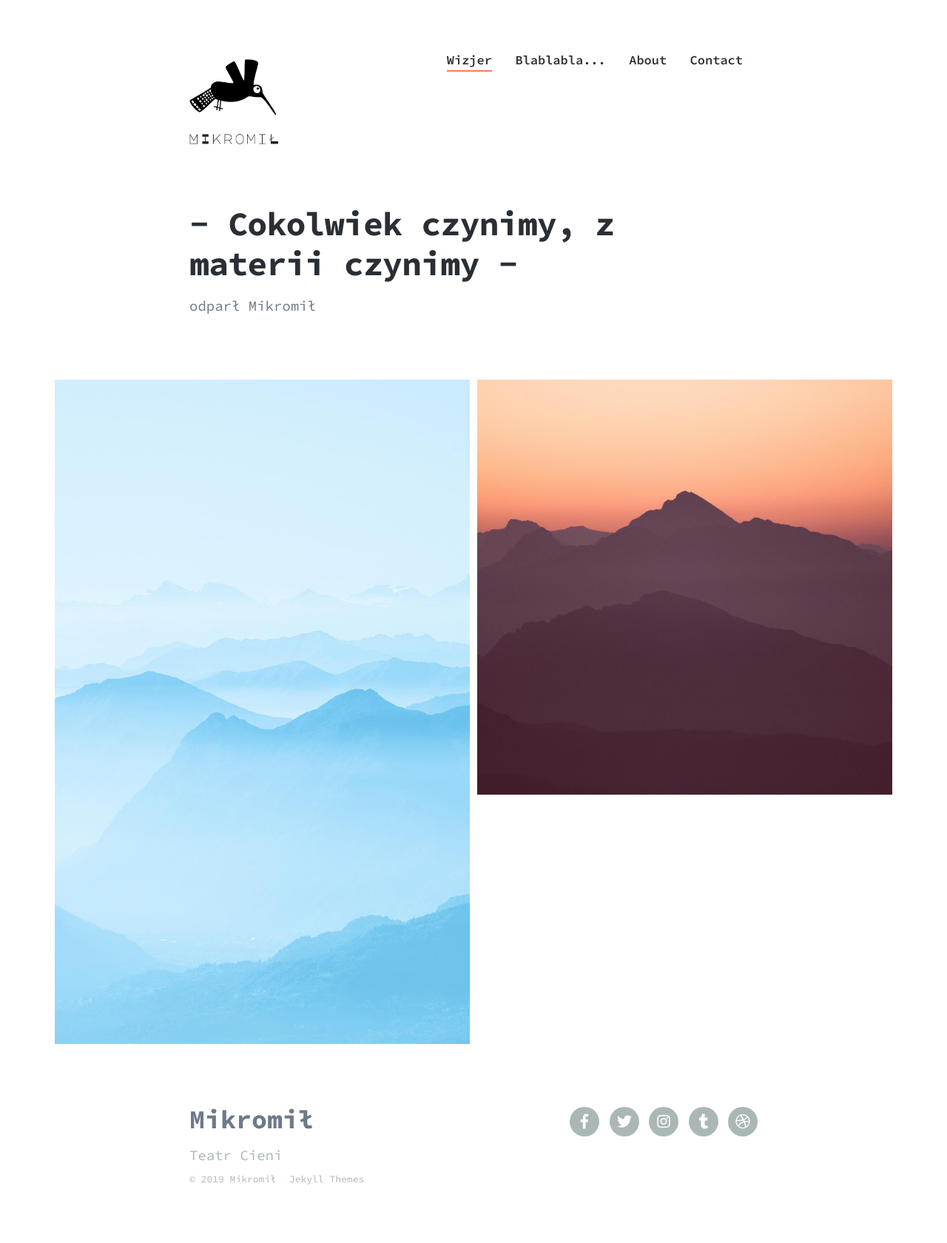
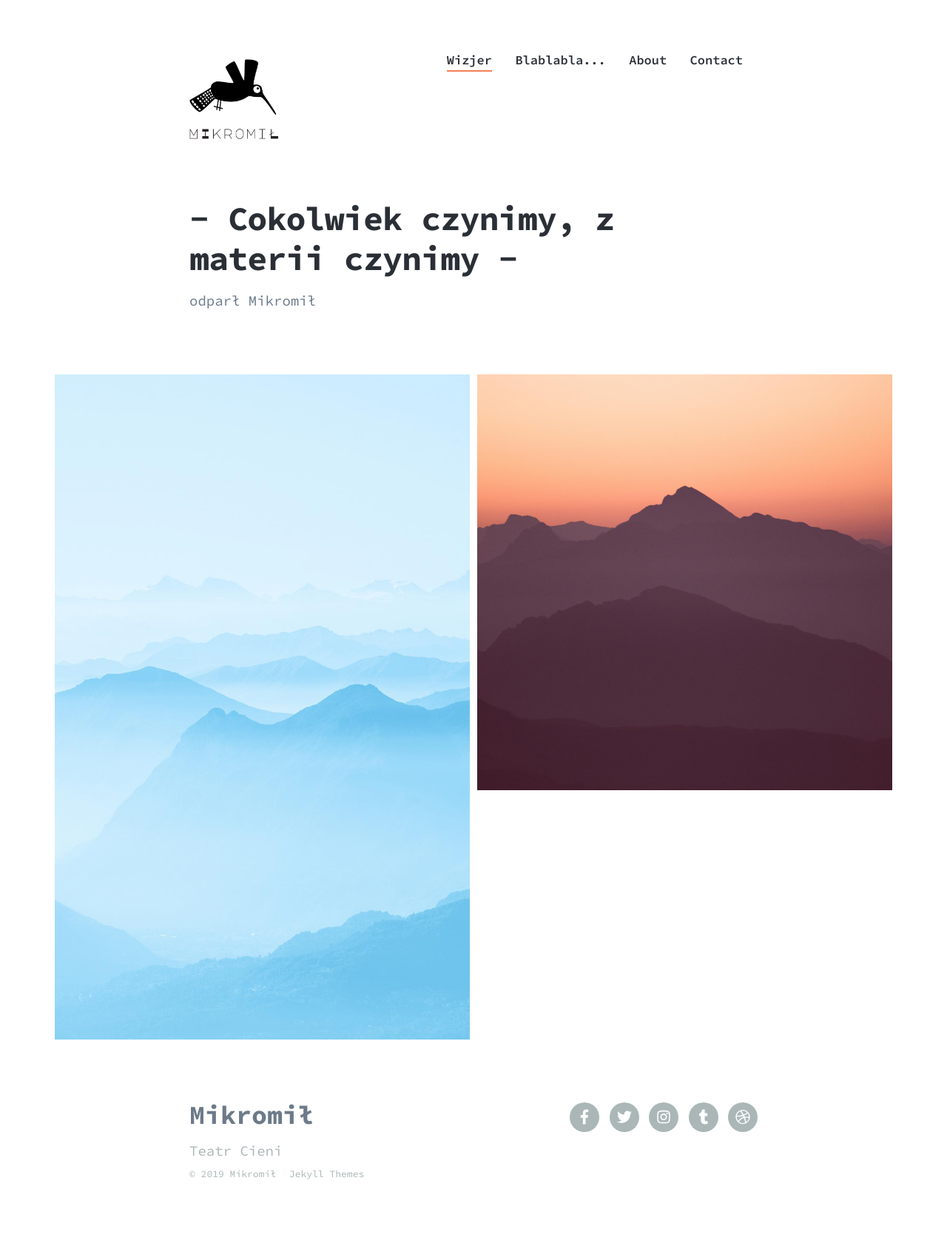
Before and after one commit to Mikromil/emka, a Jekyll site: the page built from index.html, in a window 1280 px wide. Shown: the whole page at 74% size. Built offline with Jekyll 4.4.1, drawn with Linux system fonts in a browser that asks for light colours; nearby versions of some CDN libraries.

Commit message:
Update settings.yml

```diff
--- a/_data/settings.yml
+++ b/_data/settings.yml
@@ -3,7 +3,7 @@ basic_settings:
   favicon_image: /images/favicon.png
 
 header_settings:
-  logo_image: /images/Mikromil240px.png
+  logo_image: /images/Mikromił.png
   logo_width: 120
 
 menu_settings:
```
